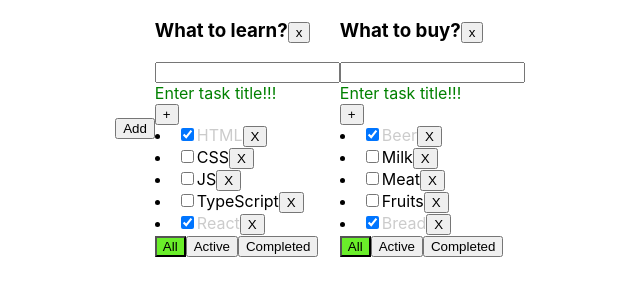
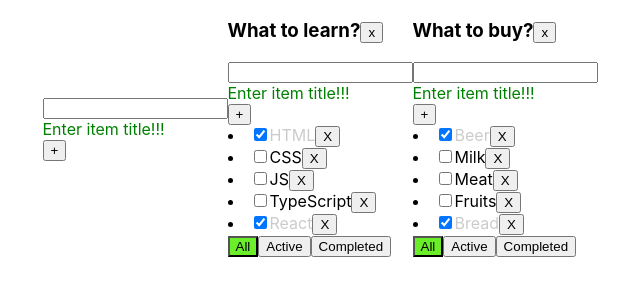
Before and after one commit to SRGREEN90/New-Todo-List, a React (Create React App) app: page / in a window 1280 px wide. Shown: the top 300 px of the page, without its empty margins (320-960 px from the left). Built offline with nearby package versions, Linux system fonts and the light colour scheme.

Commit message:
'added AddItemForm.tsx2'

```diff
--- a/src/App.tsx
+++ b/src/App.tsx
@@ -2,6 +2,7 @@ import React, {useState} from 'react';
 import './App.css';
 import Todolist from "./components/Todolist";
 import {v1} from "uuid";
+import AddItemForm from "./components/AddItemForm";
 
 export type TaskType = {
     id: string
@@ -47,9 +48,9 @@ function App() {
         setTodoLists(todoLists.filter( tl => tl.id !== todolistId ))
         delete tasks[todolistId]
     }
-    let addTodoLists = () => {
+    let addTodoLists = (newTitle: string) => {
         const newTodoID = v1()
-        setTodoLists([...todoLists, {id: newTodoID, title: 'New TodoList', filter: 'all'}])
+        setTodoLists([...todoLists, {id: newTodoID, title: newTitle, filter: 'all'}])
         setTasks({...tasks, [newTodoID]: [] })
     }
     //===================TaskFunctions=======================
@@ -110,7 +111,8 @@ function App() {
 
   return (
     <div className="App">
-            <button onClick={() => {addTodoLists()}}>Add</button>
+        <AddItemForm addItem={addTodoLists}/>
+            {/*<button onClick={() => {addTodoLists}}>Add</button>*/}
             {mappedTodoList}
     </div>
   );
--- a/src/components/AddItemForm.tsx
+++ b/src/components/AddItemForm.tsx
@@ -2,46 +2,45 @@ import React, {ChangeEvent, FC, KeyboardEvent, useState} from "react";
 import s from "./TodoList.module.css";
 
 type AddItemFormPropsType = {
-    addTask: (newTitle: string, todolistId: string) => void
-    id: string
+    addItem: (newTitle: string) => void
 }
 
 
-const AddItemForm: FC<AddItemFormPropsType> = ({addTask, id}) => {
-    let [taskTitle, setTaskTitle] = useState<string>('')
+const AddItemForm: FC<AddItemFormPropsType> = ({addItem}) => {
+    let [title, setTitle] = useState<string>('')
     let [error, setError] = useState<boolean>(false)
-    let addTaskTitle = () => {
-        const trimmedTitle = taskTitle.trim()
+    let addItemTitle = () => {
+        const trimmedTitle = title.trim()
         if(trimmedTitle) {
-            addTask(trimmedTitle, id)
+            addItem(trimmedTitle)
         } else {
             setError(true)
         }
-        setTaskTitle('')
+        setTitle('')
     }
     let onChangeTitle = (e: ChangeEvent<HTMLInputElement>) => {
-        setTaskTitle(e.currentTarget.value)
+        setTitle(e.currentTarget.value)
         setError(false)
     }
     let onKeyPressHandler = (e: KeyboardEvent<HTMLInputElement>) => {
         if(e.key === "Enter"){
-            addTaskTitle()
+            addItemTitle()
         }
     }
     const errorMessage = error
         ? <div style={{color: 'red'}}> Title is required!!!</div>
-        : <div style={{color: 'green'}}>Enter task title!!!</div>
+        : <div style={{color: 'green'}}>Enter item title!!!</div>
     const errorClass = error ? s.error : ''
     return<div>
 
             <input
-                value={taskTitle}
+                value={title}
                 onKeyPress={onKeyPressHandler}
                 onChange={onChangeTitle}
                 className={errorClass}
             />
             {errorMessage}
-            <button  onClick={addTaskTitle}>+</button>
+            <button  onClick={addItemTitle}>+</button>
 
     </div>
 }
--- a/src/components/Todolist.tsx
+++ b/src/components/Todolist.tsx
@@ -63,7 +63,7 @@ const Todolist: FC<TodolistPropsType> = ({
         <button onClick={()=>removeTodoLists(id)}>x</button>
         </h3>
         <div>
-            <AddItemForm addTask={addTask} id={id}/>
+            <AddItemForm />
         </div>
            <div>
                {TasksForRender}
```
